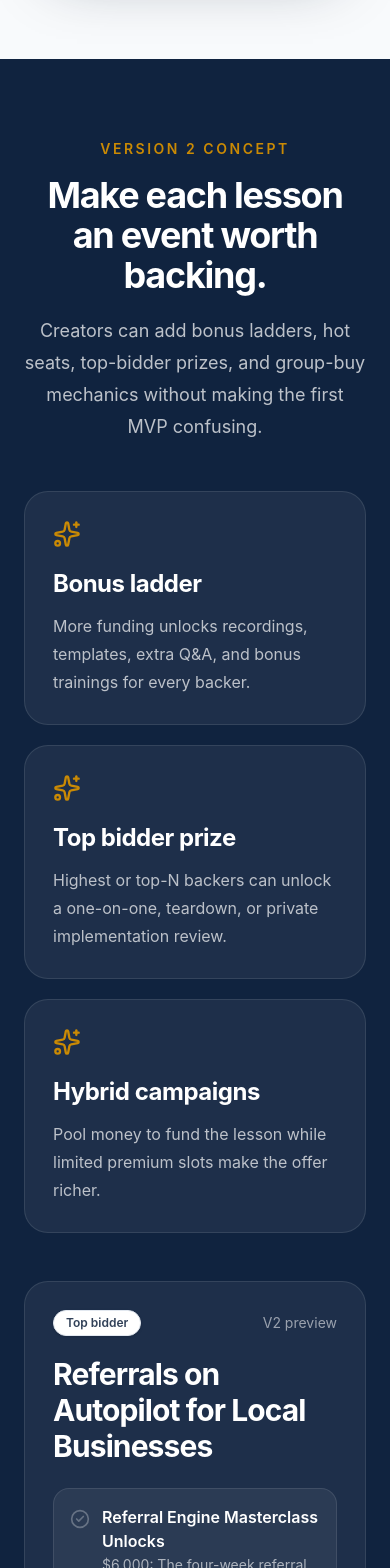
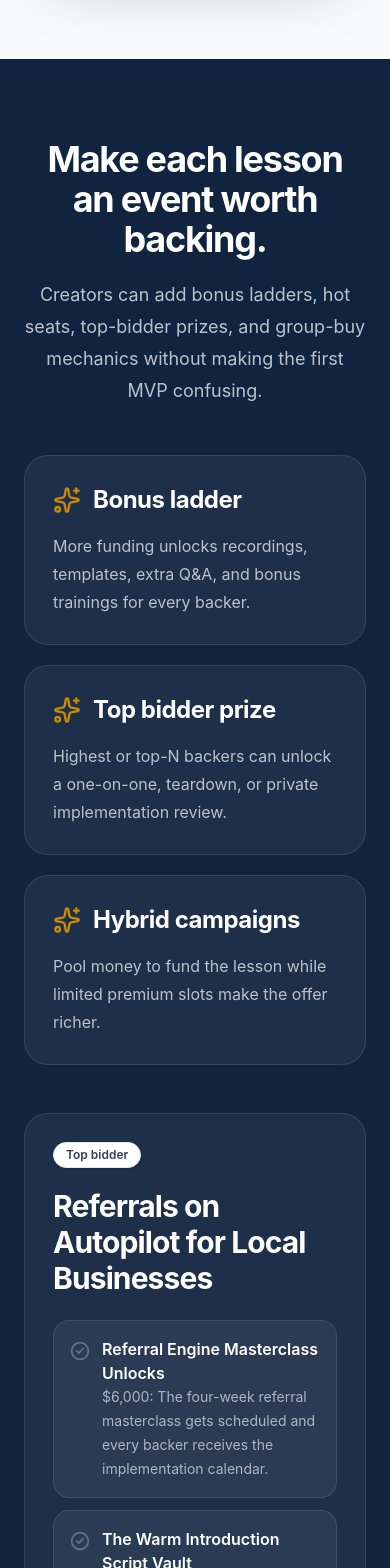
Before and after one commit to pikachudratini/cohort-crowdfund, a Next.js app: page / in a window 390 px wide. Shown: the part 4820-6388 px from the top of the page. Built offline with nearby package versions, Linux system fonts and the light colour scheme.

Commit message:
Clean up version labels and align feature headings

```diff
--- a/src/app/page.tsx
+++ b/src/app/page.tsx
@@ -87,8 +87,7 @@ function AdvancedDemo() {
     <section id="advanced" className="bg-navy py-20 text-white">
       <div className="mx-auto max-w-7xl px-6">
         <div className="mx-auto max-w-3xl text-center">
-          <p className="text-sm font-semibold uppercase tracking-[.18em] text-gold">Version 2 concept</p>
-          <h2 className="mt-4 text-4xl font-bold tracking-[-.035em] md:text-5xl">Make each lesson an event worth backing.</h2>
+          <h2 className="text-4xl font-bold tracking-[-.035em] md:text-5xl">Make each lesson an event worth backing.</h2>
           <p className="mt-5 text-lg leading-8 text-white/72">Creators can add bonus ladders, hot seats, top-bidder prizes, and group-buy mechanics without making the first MVP confusing.</p>
         </div>
         <div className="mt-12 grid gap-5 md:grid-cols-3">
@@ -98,9 +97,11 @@ function AdvancedDemo() {
             ['Hybrid campaigns', 'Pool money to fund the lesson while limited premium slots make the offer richer.'],
           ].map(([title, body]) => (
             <div key={title} className="rounded-3xl border border-white/10 bg-white/[.06] p-7">
-              <Sparkles className="h-7 w-7 text-gold" />
-              <h3 className="mt-5 text-2xl font-bold tracking-[-.02em]">{title}</h3>
-              <p className="mt-3 leading-7 text-white/70">{body}</p>
+              <div className="flex items-center gap-3">
+                <Sparkles className="h-7 w-7 shrink-0 text-gold" />
+                <h3 className="text-2xl font-bold tracking-[-.02em]">{title}</h3>
+              </div>
+              <p className="mt-4 leading-7 text-white/70">{body}</p>
             </div>
           ))}
         </div>
@@ -111,7 +112,7 @@ function AdvancedDemo() {
             const rankings = pledgeRankings(session.pledges).slice(0, 3);
             return (
               <div key={session.id} className="rounded-3xl border border-white/10 bg-white/[.06] p-7">
-                <div className="flex items-center justify-between gap-3"><ModeBadge mode={session.campaignMode} /><span className="text-sm text-white/55">V2 preview</span></div>
+                <div className="flex items-center justify-between gap-3"><ModeBadge mode={session.campaignMode} /></div>
                 <h3 className="mt-5 text-3xl font-bold tracking-[-.03em]">{session.title}</h3>
                 <div className="mt-6 space-y-3">
                   {milestones.map((milestone) => (
@@ -144,7 +145,7 @@ export default function HomePage() {
       <nav className="sticky top-0 z-50 border-b border-slate-200 bg-white/88 backdrop-blur-xl">
         <div className="mx-auto flex max-w-7xl items-center justify-between px-6 py-4">
           <Link href="/" className="text-lg font-bold tracking-[-.03em] text-navy">Cohort CrowdFund</Link>
-          <div className="hidden items-center gap-7 text-sm font-semibold text-slate-600 md:flex"><a href="#sessions">Sessions</a><a href="#advanced">V2 concept</a><SecondaryButton href="/dashboard">Expert dashboard</SecondaryButton></div>
+          <div className="hidden items-center gap-7 text-sm font-semibold text-slate-600 md:flex"><a href="#sessions">Sessions</a><SecondaryButton href="/dashboard">Expert dashboard</SecondaryButton></div>
         </div>
       </nav>
 
--- a/src/app/sessions/[id]/page.tsx
+++ b/src/app/sessions/[id]/page.tsx
@@ -40,7 +40,7 @@ export default async function SessionDetail({ params }: { params: Promise<{ id:
 
         <aside className="lg:sticky lg:top-6 lg:self-start">
           <div className="rounded-[34px] border border-white/10 bg-white/[0.06] p-7 shadow-stripe backdrop-blur-xl">
-            <div className="flex flex-wrap gap-2"><span className="rounded-full bg-violet px-3 py-1 text-xs font-semibold">{session.offerVersion.toUpperCase()}</span><span className="rounded-full border border-white/10 px-3 py-1 text-xs text-white/70">{session.campaignMode.replace('_', ' ')}</span></div>
+            <div className="flex flex-wrap gap-2"><span className="rounded-full border border-white/10 px-3 py-1 text-xs text-white/70">{session.campaignMode.replace('_', ' ')}</span></div>
             <h2 className="mt-5 text-4xl font-semibold leading-none tracking-[-.055em] md:text-5xl">{session.title}</h2>
             <p className="mt-3 text-white/55">with {session.expert.name}</p>
             <div className="mt-7 h-3 overflow-hidden rounded-full bg-white/10"><div className="progress-fill h-full rounded-full bg-gradient-to-r from-coral via-gold to-mint" style={{ width: `${percent}%` }} /></div>
```
